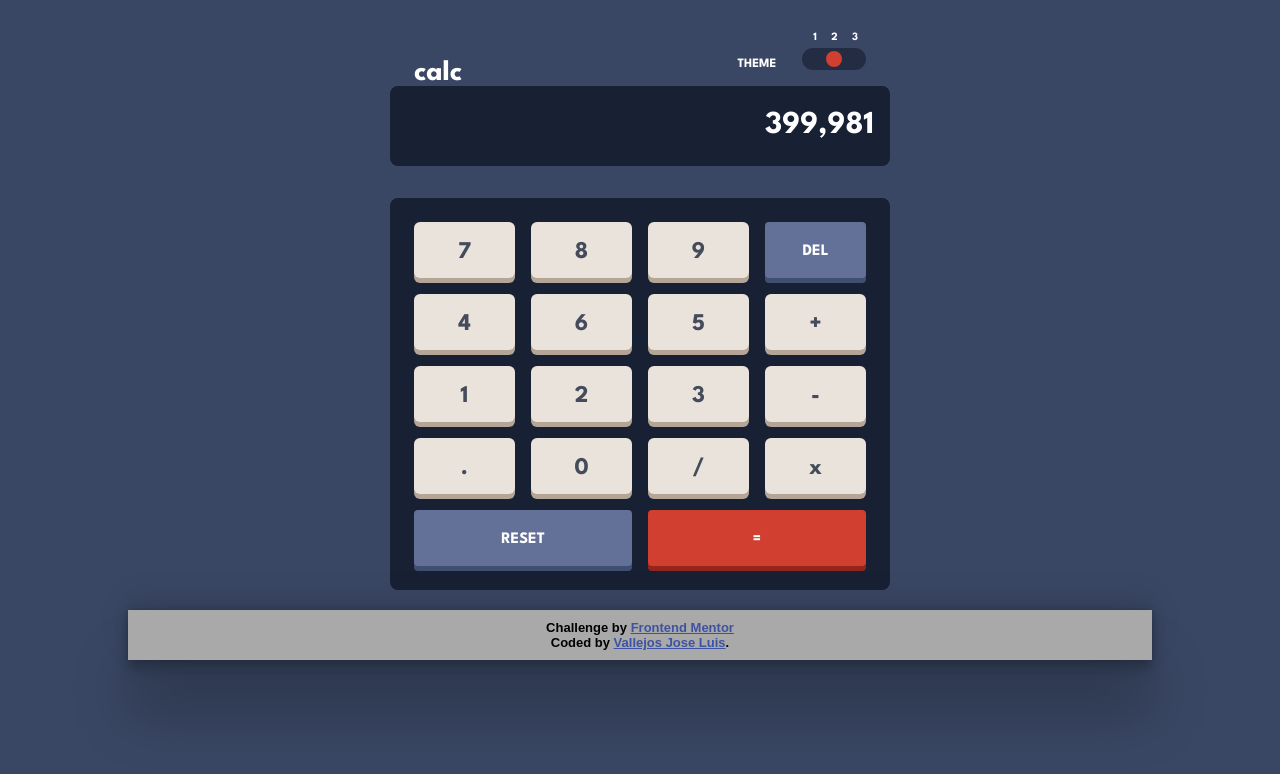
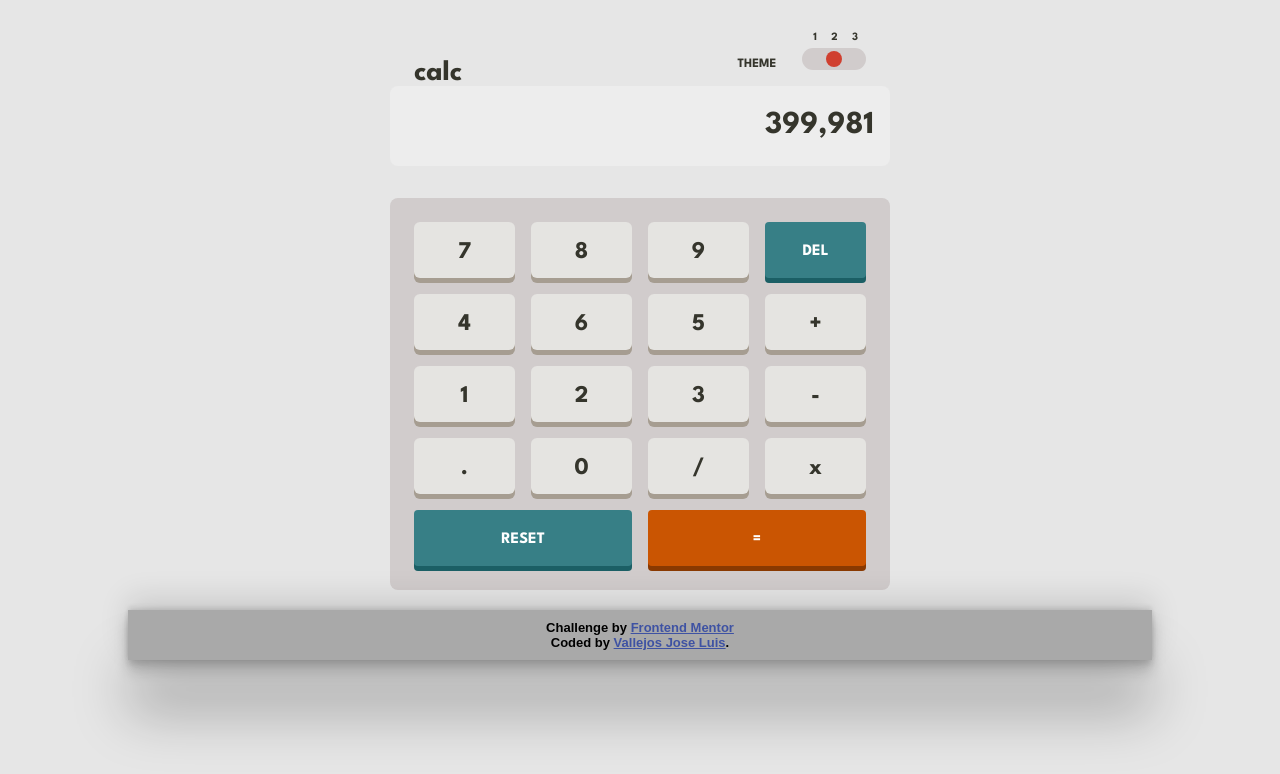
Before and after one commit to NikolaiKoz/FrontendMentor-Calculator_App.github.io, a website: page src/index.html in a window 1280 px wide. Both pictures are taken after a click on the element 834 px from the left and 58 px from the top of the page. Drawn offline with Linux system fonts and the light colour scheme.

Commit message:
feat: Second theme was done, new tag, changeTheme.js WIP.

```diff
--- a/src/css/rootColorThemes.css
+++ b/src/css/rootColorThemes.css
@@ -17,6 +17,19 @@
     --numbers-text-first-theme: hsl(221, 14%, 31%);
 
 /* <---------- SECOND THEME COLOR ----------> */
+
+    --bg-main-second-theme: hsl(0, 0%, 90%);
+    --text-dark-gray: hsl(60, 10%, 19%);
+    --toggleAndKeypad-bg-second-theme: hsl(0, 5%, 81%);
+    --screen-bg-second-theme: hsl(0, 0%, 93%);
+    --resetAndderKey-bg-second-theme: hsl(185, 42%, 37%);
+    --resetAndderKey-shadow-second-theme: hsl(185, 58%, 25%);
+    --equalKey-bg-second-theme: hsl(25, 98%, 40%);
+    --equalKey-shadow-second-theme: hsl(25, 99%, 27%);
+    --key-bg-second-theme: hsl(45, 7%, 89%);
+    --key-shadow-second-theme: hsl(35, 11%, 61%);
+
+
 /* <---------- THIRD THEME COLOR ----------> */
 
 }
@@ -73,4 +86,44 @@
 
 
 /* <---------- SECOND THEME COLOR ----------> */
+
+.secondBgTheme{
+    background-color: var(--bg-main-second-theme);
+}
+
+.textColorDarkGray{
+    color: var(--text-dark-gray);
+}
+
+.toggleAndKeypad-bg-second-theme{
+    background-color: var(--toggleAndKeypad-bg-second-theme);
+}
+
+.screen-bg-second-theme{
+    background-color: var(--screen-bg-second-theme);
+}
+
+.resetAndderKey-bg-second-theme{
+    background-color: var(--resetAndderKey-bg-second-theme);
+}
+
+.resetAndderKey-shadow-second-theme{
+    box-shadow: 0 5px 0 0 var(--resetAndderKey-shadow-second-theme);
+}
+
+.equalKey-bg-second-theme{
+    background-color: var(--equalKey-bg-second-theme);
+}
+
+.equalKey-shadow-second-theme{
+    box-shadow: 0 5px 0 0 var(--equalKey-shadow-second-theme);
+}
+
+.key-bg-second-theme{
+    background-color: var(--key-bg-second-theme);
+}
+
+.key-shadow-second-theme{
+    box-shadow: 0 5px 0 0 var(--key-shadow-second-theme);
+}
 /* <---------- THIRD THEME COLOR ----------> */
--- a/src/index.html
+++ b/src/index.html
@@ -172,5 +172,6 @@
 
     <!-- SCRIPTS -->
     <script src="./js/toggleBtn.js"></script>
+    <script src="./js/changeTheme.js"></script>
   </body>
 </html>
--- /dev/null
+++ b/src/js/changeTheme.js
@@ -0,0 +1,64 @@
+
+const changeTheme = (ballClass) => {
+
+    const body = document.getElementsByTagName('body')[0];
+    const header = document.getElementsByTagName('header')[0];
+    const ballBg = document.querySelector('.switchOptions__switch__backgorund');
+    const display = document.querySelector('.displayContainer');
+    const displayNumber = document.querySelector('.displayContainer__display');
+    const keypad = document.querySelector('.keypadContainer');
+    const keys = document.querySelectorAll('.key');
+
+    switch (ballClass) {
+        case 'circlePosition1':
+
+            body.classList.remove('firstBgTheme');
+            body.classList.add('secondBgTheme');
+
+            header.classList.remove('textColorWhite');
+            header.classList.add('textColorDarkGray');
+
+            ballBg.classList.remove('toggleAndKeypad-bg-first-theme');
+            ballBg.classList.add('toggleAndKeypad-bg-second-theme');
+
+            display.classList.remove('screen-bg-first-theme');
+            display.classList.add('screen-bg-second-theme');
+
+            displayNumber.classList.remove('textColorWhite');
+            displayNumber.classList.add('textColorDarkGray');
+
+            keypad.classList.remove('toggleAndKeypad-bg-first-theme');
+            keypad.classList.add('toggleAndKeypad-bg-second-theme');
+
+            keys.forEach(key => {
+                if (key.classList.contains('resetAndderKey-bg-first-theme')) {
+                    key.classList.remove('resetAndderKey-bg-first-theme');
+                    key.classList.remove('resetAndderKey-shadow-first-theme');
+                    key.classList.add('resetAndderKey-bg-second-theme');
+                    key.classList.add('resetAndderKey-shadow-second-theme');
+                } else if (key.classList.contains('equalKey')) {
+                    key.classList.remove('equalKey-bg-first-theme');
+                    key.classList.remove('equalKey-shadow-first-theme');
+                    key.classList.add('equalKey-bg-second-theme');
+                    key.classList.add('equalKey-shadow-second-theme');
+                } else if (key.classList.contains('key-bg-first-theme')) {
+                    key.classList.remove('key-bg-first-theme');
+                    key.classList.remove('key-shadow-first-theme');
+                    key.classList.remove('textColorWhite');
+                    key.classList.add('key-bg-second-theme');
+                    key.classList.add('key-shadow-second-theme');
+                    key.classList.add('textColorDarkGray');
+                }
+            });
+
+            break;
+        case 'circlePosition2':
+            console.log('circlePosition2');
+            break;
+        case 'circlePosition3':
+            console.log('circlePosition3');
+            break;
+    };
+
+};
+changeTheme();
--- a/src/js/toggleBtn.js
+++ b/src/js/toggleBtn.js
@@ -40,14 +40,17 @@ let ballClass = "";
         case 'circlePosition1':
             ball.classList.remove('circlePosition1');
             ball.classList.add('circlePosition2');
+            changeTheme(ballClass);
             break;
         case 'circlePosition2':
             ball.classList.remove('circlePosition2');
             ball.classList.add('circlePosition3');
+            changeTheme(ballClass);
             break;
         case 'circlePosition3':
             ball.classList.remove('circlePosition3');
             ball.classList.add('circlePosition1');
+            changeTheme(ballClass);
             break;
     };
 
```
